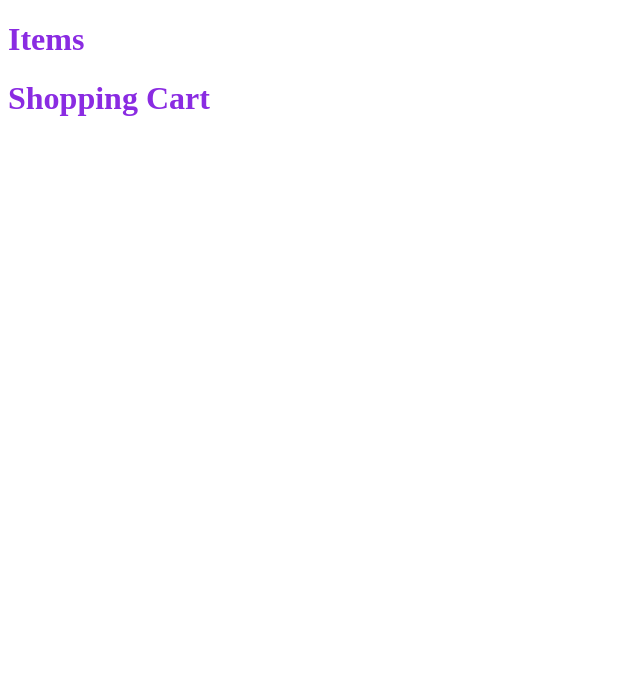
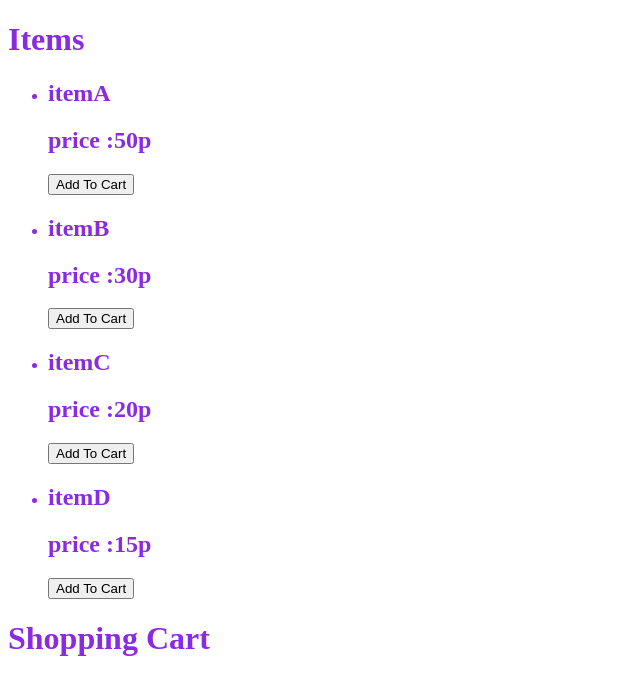
Before and after one commit to sojeong2020/Shopping-Cart, a React (Create React App) app: page / in a window 1280 px wide. Shown: the top 694 px of the page, without its empty margins (0-640 px from the left). Built offline with nearby package versions, Linux system fonts and the light colour scheme.

Commit message:
render each item name and price

```diff
--- a/src/App.js
+++ b/src/App.js
@@ -1,10 +1,13 @@
 import Main from "./components/Main";
 import Basket from "./components/Basket";
+import data from "./data"
 
 function App() {
+  const {items} = data;
+
   return (
     <div>
-     <Main></Main>
+     <Main items={items}></Main>
      <Basket></Basket>
     </div>
   );
--- a/src/components/Main.js
+++ b/src/components/Main.js
@@ -1,9 +1,25 @@
 import React from 'react';
 
-const Main = () => {
+const Main = (props) => {
+    console.log(props,"<<< props from main")
+    const {items} = props;
+
     return (
         <div>
             <h1>Items</h1>
+            <ul>
+                {
+                    items.map(item=>{
+                        return (
+                        <li key={item.id}>
+                            <h2>{item.name}</h2>
+                            <h2>price :{item.price}p</h2>
+                            <button>Add To Cart</button>
+                        </li>
+                        )
+                    })
+                }
+            </ul>
         </div>
     );
 };
```
